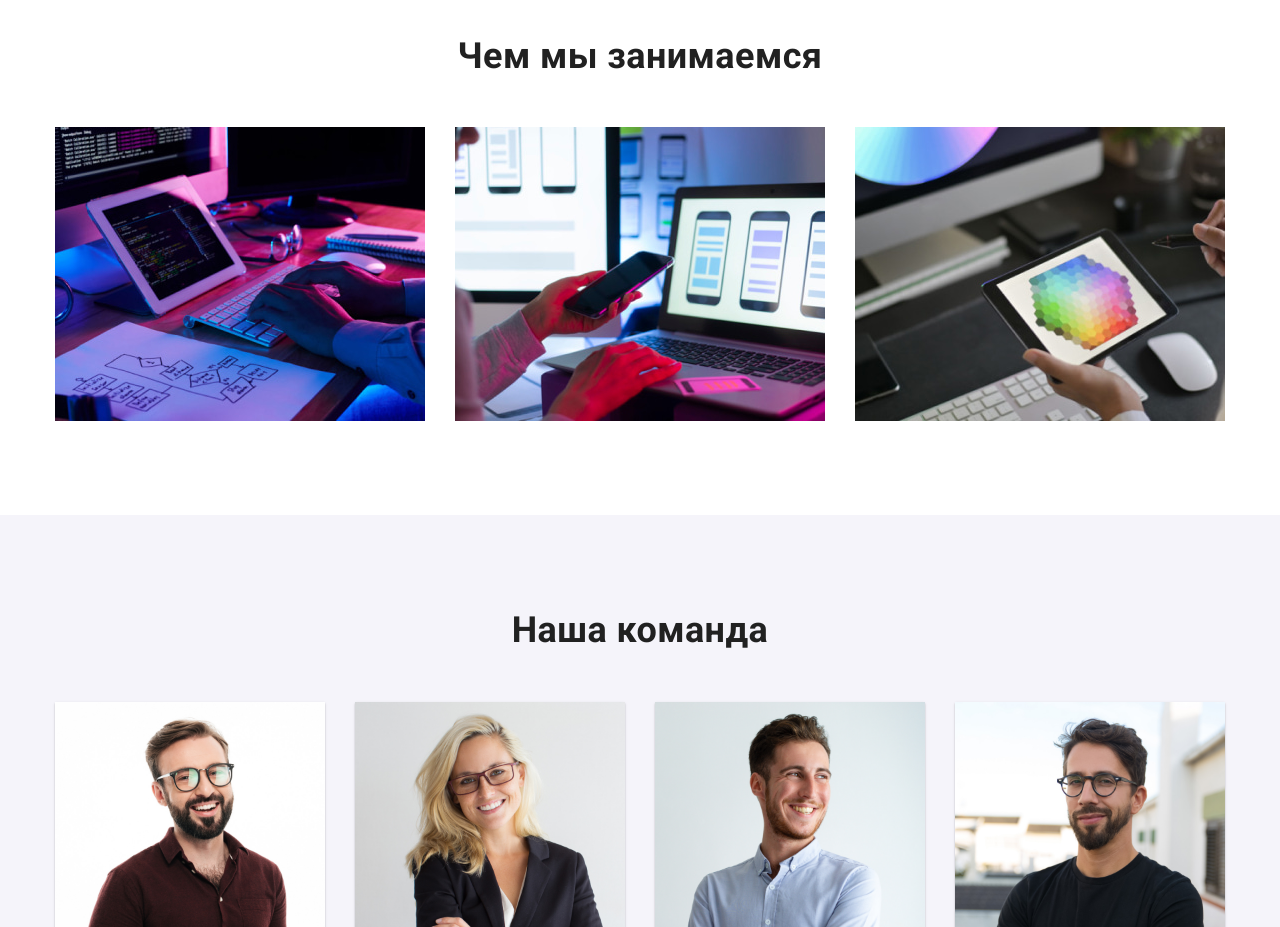
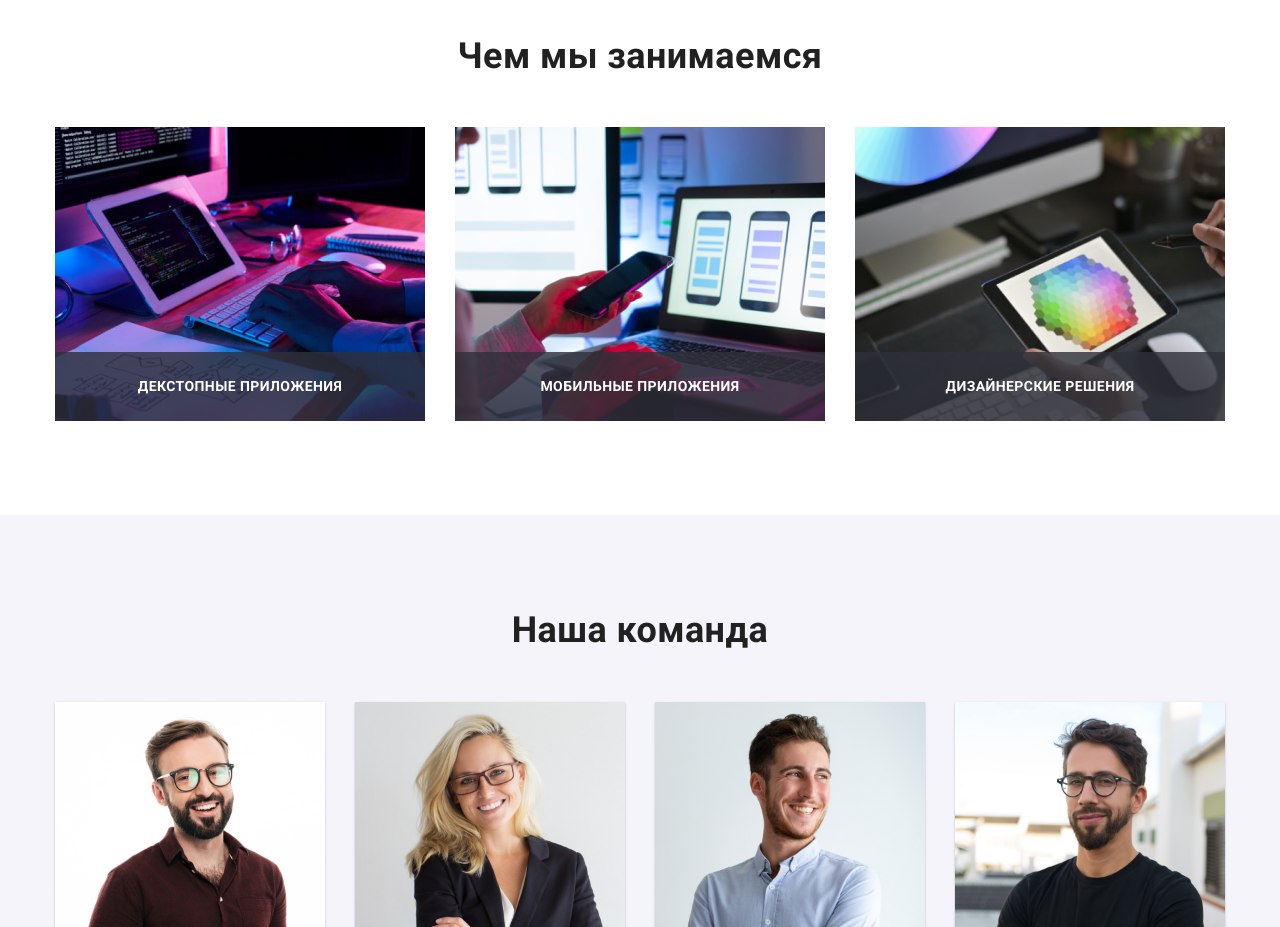
Before and after one commit to kbugayenko/goit-markup-hw-05, a plain HTML site: page index.html in a window 1280 px wide. Shown: the part 1120-2047 px from the top of the page. Drawn offline with nearby package versions, Linux system fonts and the light colour scheme; files whose address does not match are found by name.

Commit message:
Додав підписи до розділу ЧМЗ

```diff
--- a/css/styles.css
+++ b/css/styles.css
@@ -111,19 +111,21 @@ ul {
 .site-nav .link:hover,
 .site-nav .link:focus {
   color: var(--button-color);
+
+  transition: color 250ms cubic-bezier(0.4, 0, 0.2, 1);
 }
 
 .site-nav .link.current {
   color: var(--button-color);
 }
 
-.site-nav .link.current:hover {
-  width: 78px;
+.site-nav .link.current:hover::after {
+  content: " ";
+  width: 100%;
   height: 4px;
   /* left: 551px;
   top: 76px; */
-
-  background: #2196f3;
+  color: var(--button-color);
   border-radius: 2px;
 }
 .nav-item {
@@ -315,6 +317,25 @@ ul {
 
 .section.study {
   padding-top: 0;
+}
+
+.thumb {
+  position: relative;
+}
+
+.study-title {
+  position: absolute;
+  bottom: 0;
+  display: flex;
+  justify-content: center;
+  color: var(--primary-white-color);
+  background-color: rgba(47, 48, 58, 0.8);
+  width: 100%;
+  padding: 27px 0px;
+
+  font-weight: 700;
+  font-size: 14px;
+  line-height: 1.14;
 }
 
 /* Team section */
--- a/index.html
+++ b/index.html
@@ -135,28 +135,37 @@
           <h2 class="section-title">Чем мы занимаемся</h2>
           <ul class="study">
             <li class="study-item">
+              <div class="thumb">
                 <img
                   src="./images/box1.jpg"
                   height="294"
                   width="370"
                   alt="box1"
                 />
+                <h3 class="study-title">ДЕКСТОПНЫЕ ПРИЛОЖЕНИЯ</h3>
+              </div>
             </li>
             <li class="study-item">
+              <div class="thumb">
                 <img
                   src="./images/box2.jpg"
                   height="294"
                   width="370"
                   alt="box2"
                 />
+                <h3 class="study-title">МОБИЛЬНЫЕ ПРИЛОЖЕНИЯ</h3>
+              </div>
             </li>
             <li class="study-item">
+              <div class="thumb">
                 <img
                   src="./images/box3.jpg"
                   height="294"
                   width="370"
                   alt="box3"
                 />
+                <h3 class="study-title">ДИЗАЙНЕРСКИЕ РЕШЕНИЯ</h3>
+              </div>
             </li>
           </ul>
         </div>
```
Lines whose indentation alone changed are shown as unchanged.
